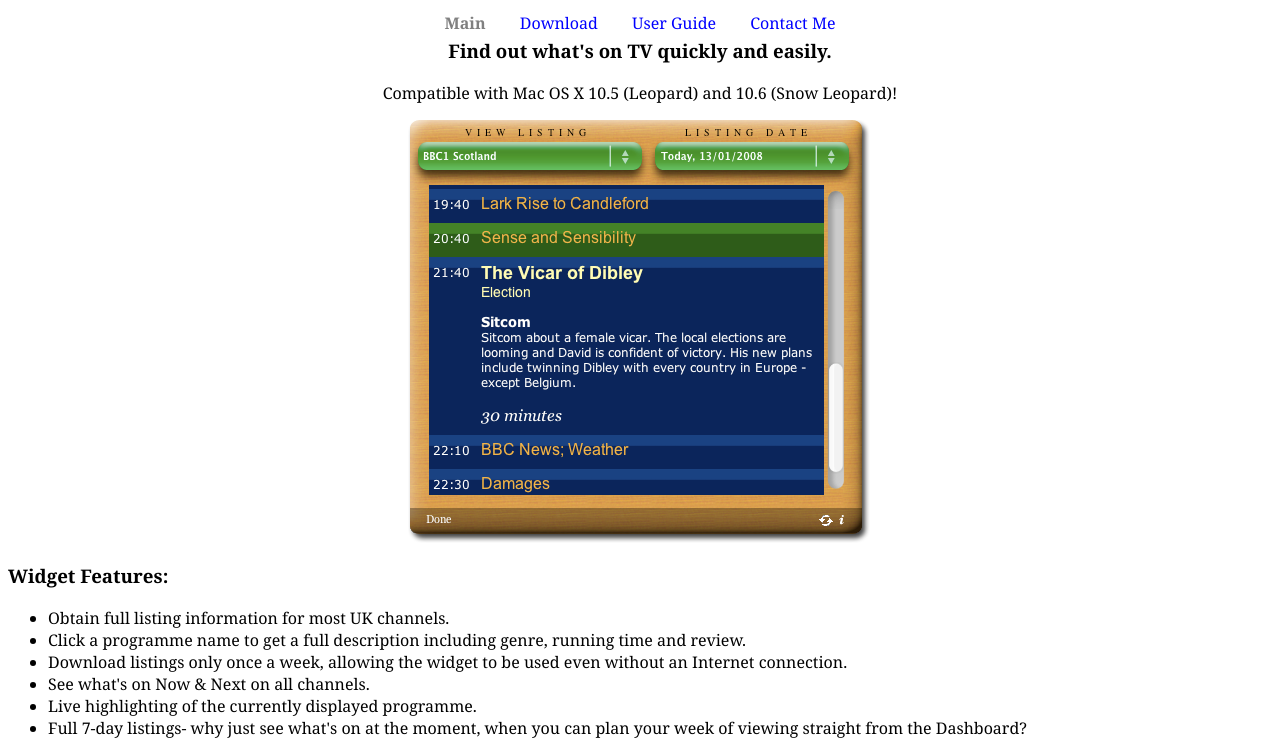
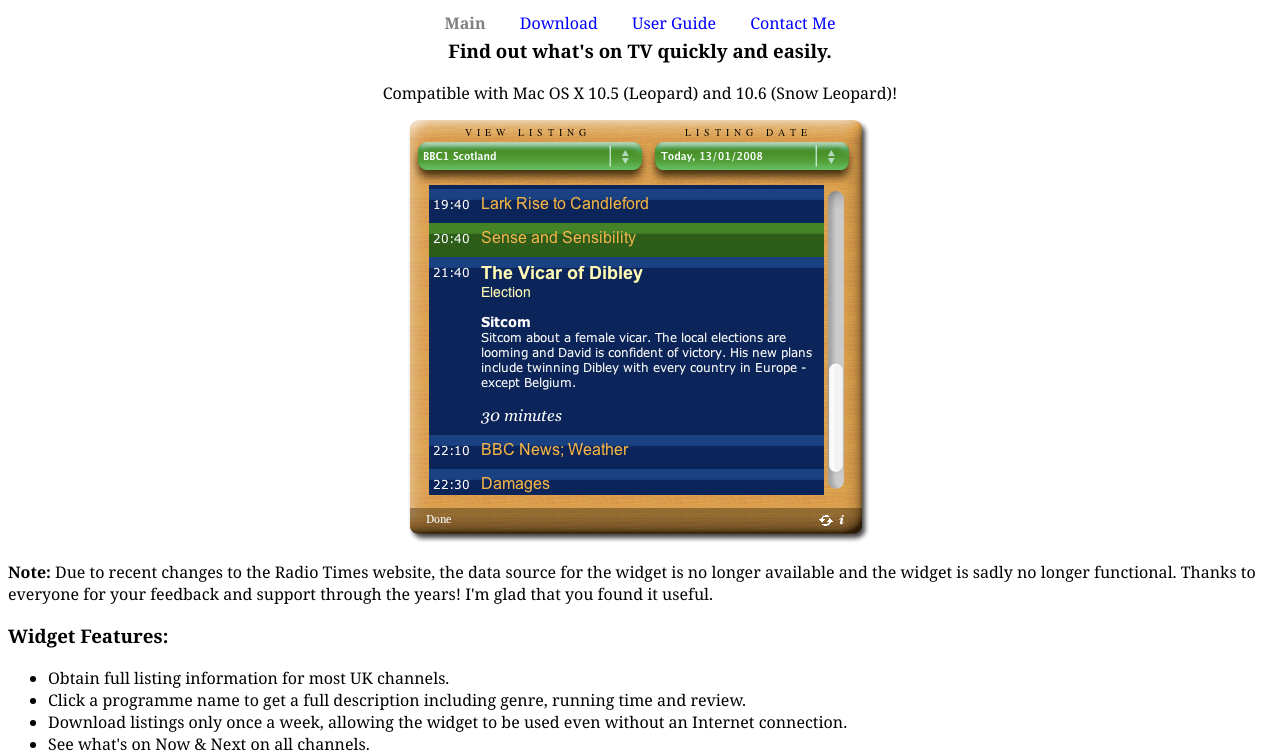
Before and after one commit to danielphil/uktvguidewidget, a plain HTML site: page index.html in a window 1280 px wide. Shown: the part 72-824 px from the top of the page. Drawn offline with Linux system fonts and the light colour scheme.

Commit message:
Updating the widget webpage as the widget is sadly no longer functional. :(

```diff
--- a/index.html
+++ b/index.html
@@ -19,7 +19,7 @@
         <p class="subtitle">Find out what's on TV quickly and easily.</p>
         <p id="leopardCompat">Compatible with Mac OS X 10.5 (Leopard) and 10.6 (Snow Leopard)!</p>
         <img class="centre" src="images/main.png">
-
+        <p><strong>Note:</strong> Due to recent changes to the Radio Times website, the data source for the widget is no longer available and the widget is sadly no longer functional. Thanks to everyone for your feedback and support through the years! I'm glad that you found it useful.</p>
         <h3>Widget Features:</h3>
         <ul><li>Obtain full listing information for most UK channels.
             <li>Click a programme name to get a full description including genre, running time and review.
```
Also changed, not shown: 1 other file.
